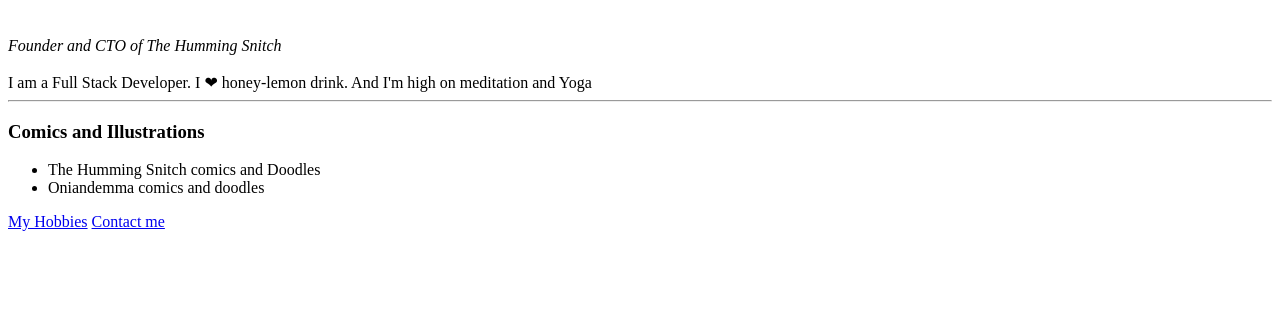
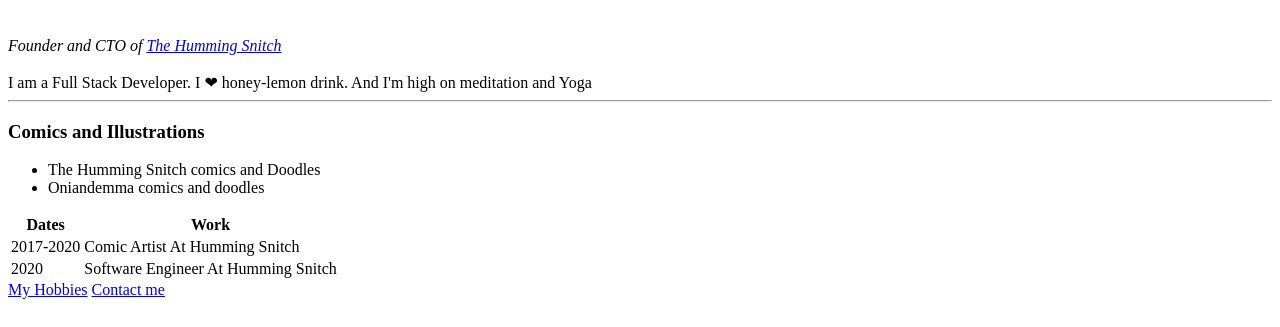
Before and after one commit to sunakshitejwani/xcv, a plain HTML site: page index.html in a window 1280 px wide. Shown: the part 473-800 px from the top of the page. Drawn offline with Linux system fonts and the light colour scheme.

Commit message:
Adding table

```diff
--- a/index.html
+++ b/index.html
@@ -5,20 +5,45 @@
     <title>Sunakshi's Personal Page</title>
   </head>
   <body>
-      <img src="personalPic.jpeg">
+    <img src="personalPic.jpeg" />
     <h1>Sunakshi Tejwani</h1>
     <br />
-      <em>Founder and CTO of The Humming Snitch</em>
+    <em
+      >Founder and CTO of
+      <a href="https://www.instagram.com/the_humming_snitch/" target="_blank"
+        >The Humming Snitch</a
+      ></em
+    >
     <br />
     <br />
-      I am a Full Stack Developer. I &#10084; honey-lemon drink. And I'm high on meditation and Yoga
-      <hr>
-      <h3> Comics and Illustrations </h3>
+    I am a Full Stack Developer. I &#10084; honey-lemon drink. And I'm high on
+    meditation and Yoga
+    <hr />
+    <h3>Comics and Illustrations</h3>
     <ul>
       <li>The Humming Snitch comics and Doodles</li>
       <li>Oniandemma comics and doodles</li>
     </ul>
-      <a href="hobbies.html" target = "_blank">My Hobbies</a>
-      <a href="contactme.html" target = "_blank">Contact me</a>
+    <table>
+      <thead>
+        <tr>
+          <th>Dates</th>
+          <th>Work</th>
+        </tr>
+      </thead>
+      <tbody>
+        <tr>
+          <td>2017-2020</td>
+          <td>Comic Artist At Humming Snitch</td>
+        </tr>
+        <tr>
+          <td>2020</td>
+          <td>Software Engineer At Humming Snitch</td>
+        </tr>
+      </tbody>
+      <tfoot></tfoot>
+    </table>
+    <a href="hobbies.html" target="_blank">My Hobbies</a>
+    <a href="contactme.html" target="_blank">Contact me</a>
   </body>
 </html>
```
Lines whose indentation alone changed are shown as unchanged.
